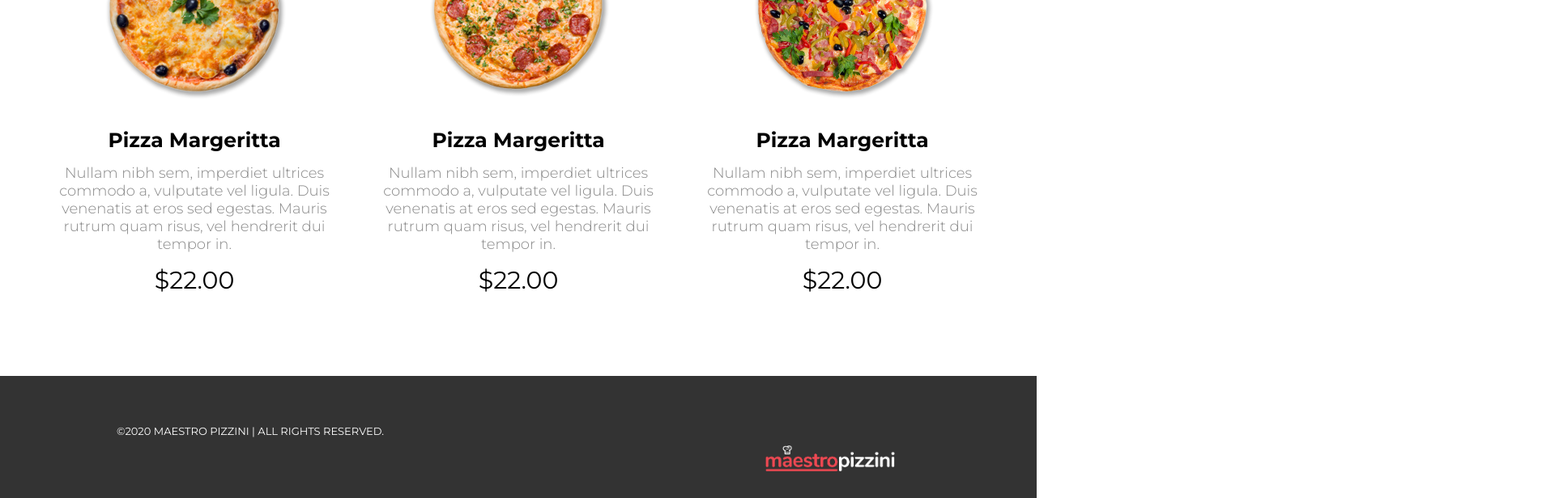
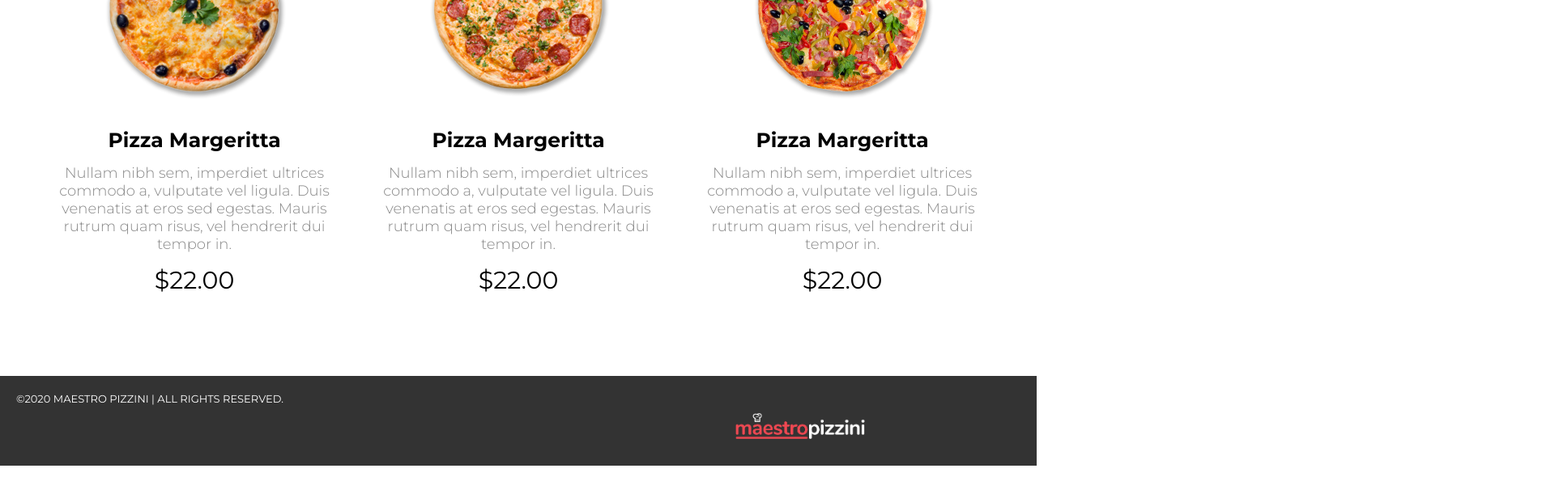
Before and after one commit to Techorra/Maestro-Pizza, a React (Create React App) app: page / in a window 1280 px wide. Shown: the part 3454-4070 px from the top of the page at 81% size, 1920 px wide, since content can reach past the window. After the commit the page ends 4030 px from the top, so only its background shows below. Built offline with nearby package versions, Linux system fonts and the light colour scheme.

Commit message:
eight comments

```diff
--- a/src/App.css
+++ b/src/App.css
@@ -285,10 +285,10 @@ body {
   padding: 20px;
   font-size: 13px;
 }
-.footer .footer_items {
+/* .footer .footer_items {
   margin-left: 10%;
   padding-top: 40px;
-}
+} */
 .footer .footer_logo {
   width: 200px;
   padding: 10px 20px;
--- a/src/components/MainPage/footer.js
+++ b/src/components/MainPage/footer.js
@@ -2,6 +2,7 @@ import React from "react";
 
 function footer() {
   return (
+    <>
       <div className="footer">
         <p className="footer_items">
           ©2020 MAESTRO PIZZINI | ALL RIGHTS RESERVED.
@@ -10,6 +11,7 @@ function footer() {
           </span>
         </p>
       </div>
+    </>
   );
 }
 
```
Lines whose indentation alone changed are shown as unchanged.
